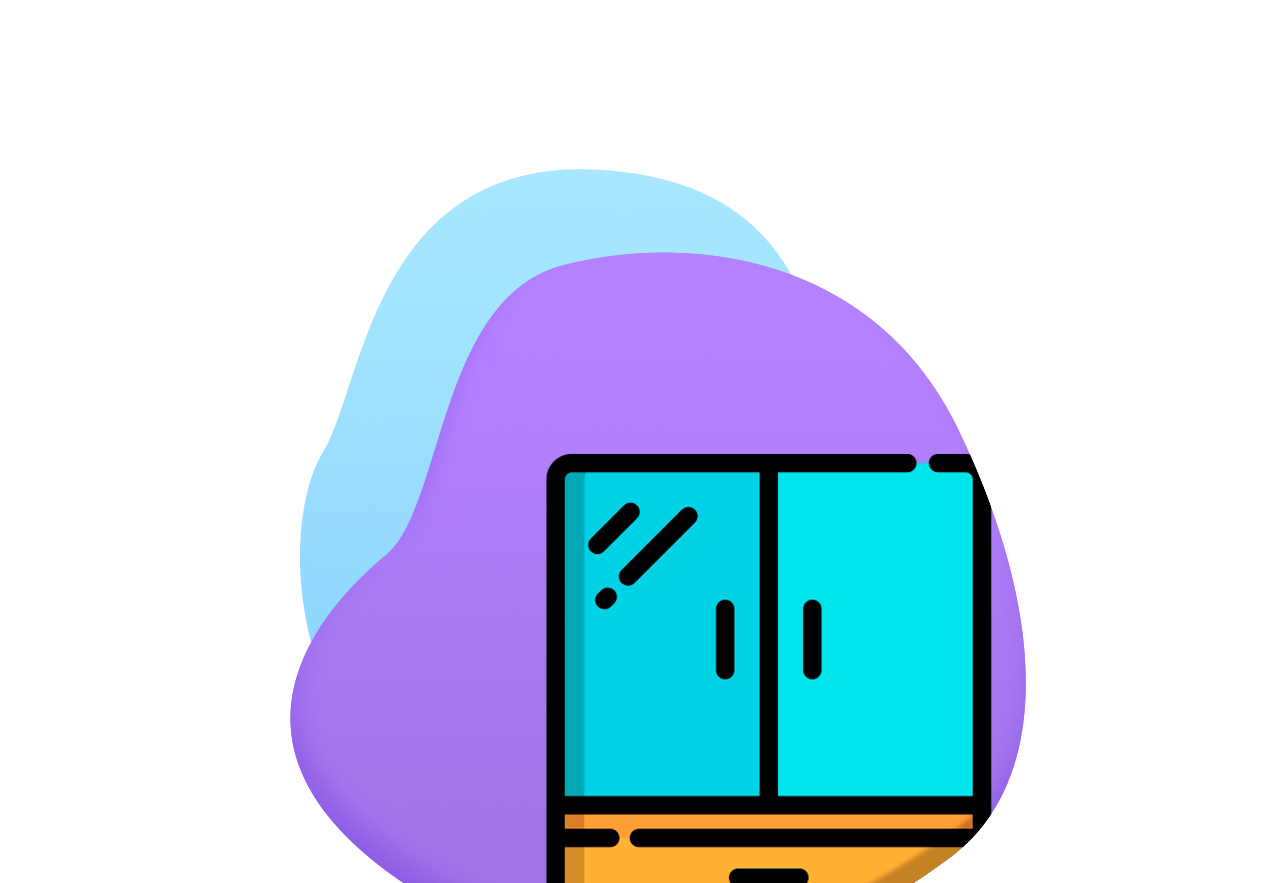
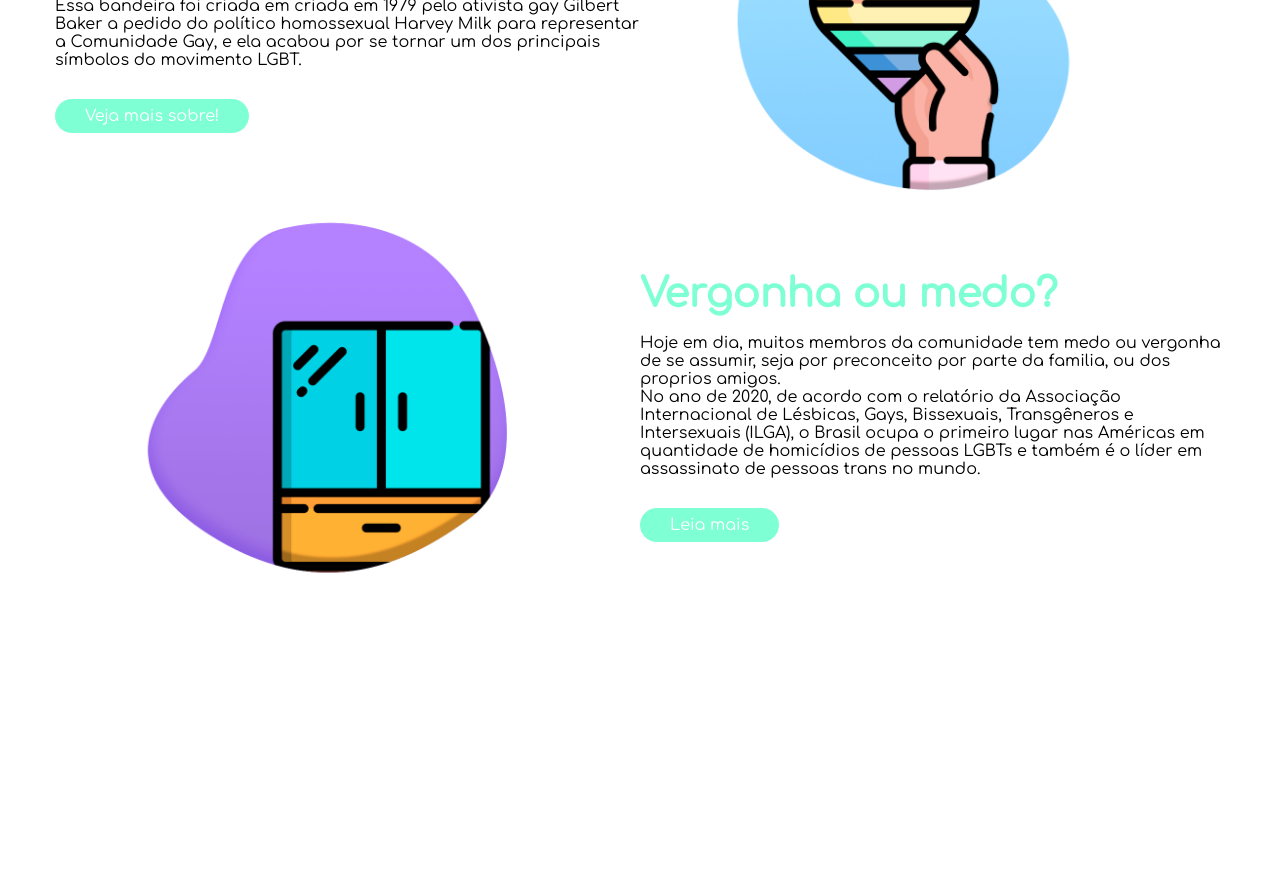
Before and after one commit to biancadcastro/Projeto-Waap, a plain HTML site: page index.html in a window 1280 px wide. Shown: the part 447-1330 px from the top of the page. After the commit the page ends 1175 px from the top, so only its background shows below. Drawn offline with Linux system fonts and the light colour scheme.

Commit message:
removing col-2-img

```diff
--- a/index.html
+++ b/index.html
@@ -87,7 +87,7 @@
 
                 </div>
 
-                <div class="col-2-img">
+                <div class="col-2">
 
                     <img src="images/Flag.png" alt="bandeira.png">
 
@@ -97,7 +97,7 @@
 
             <div class="row">
 
-                <div class="col-2-img">
+                <div class="col-2">
 
                     <img src="images/armario.png" alt="">
 
--- a/style.css
+++ b/style.css
@@ -166,16 +166,6 @@ a{
 
 }
 
-.col-2-img{
-
-    display: flex;
-
-    justify-content: center;
-
-    align-items: center;
-
-}
-
 .btn{
 
     display: inline-block;
```
